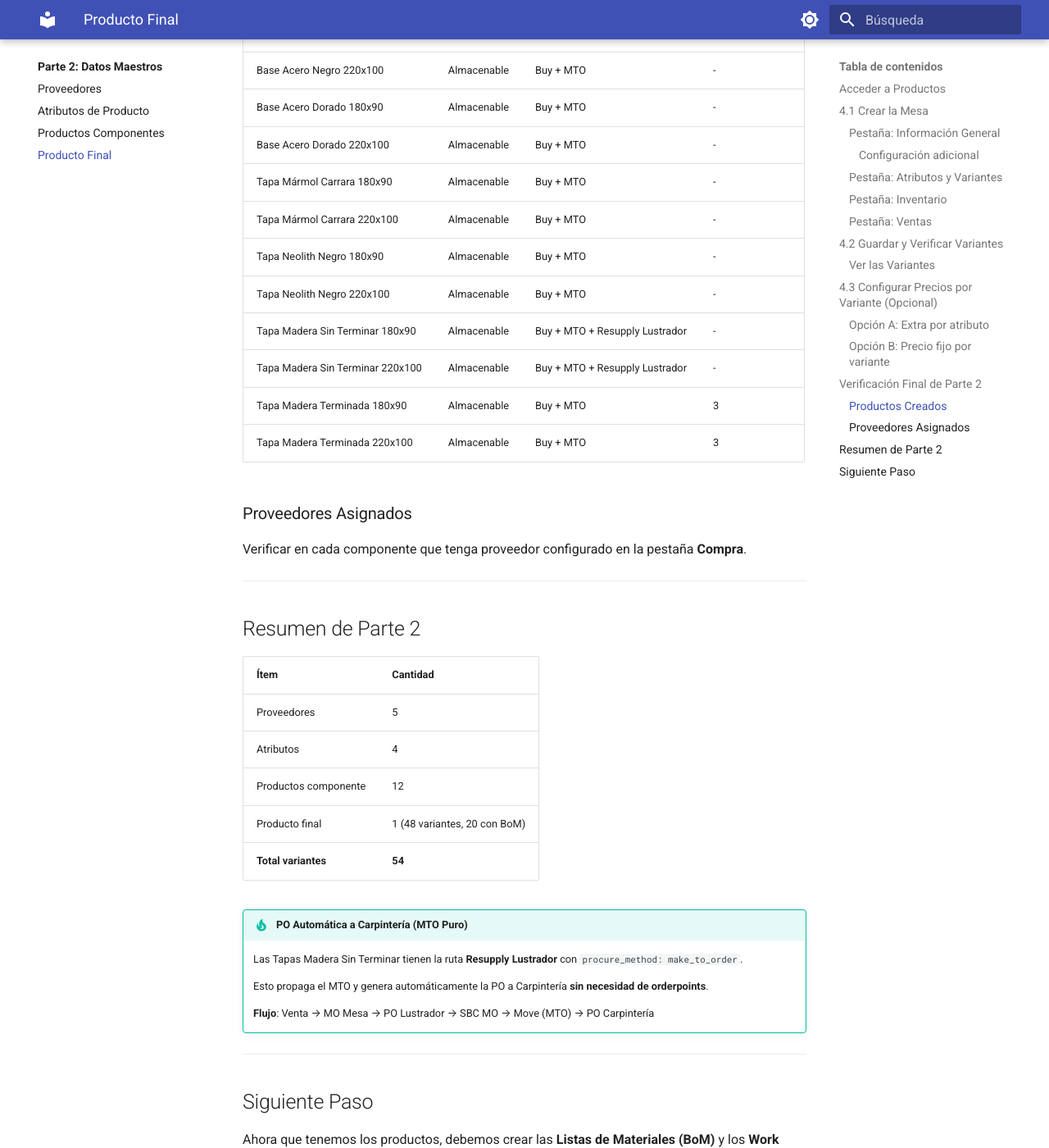
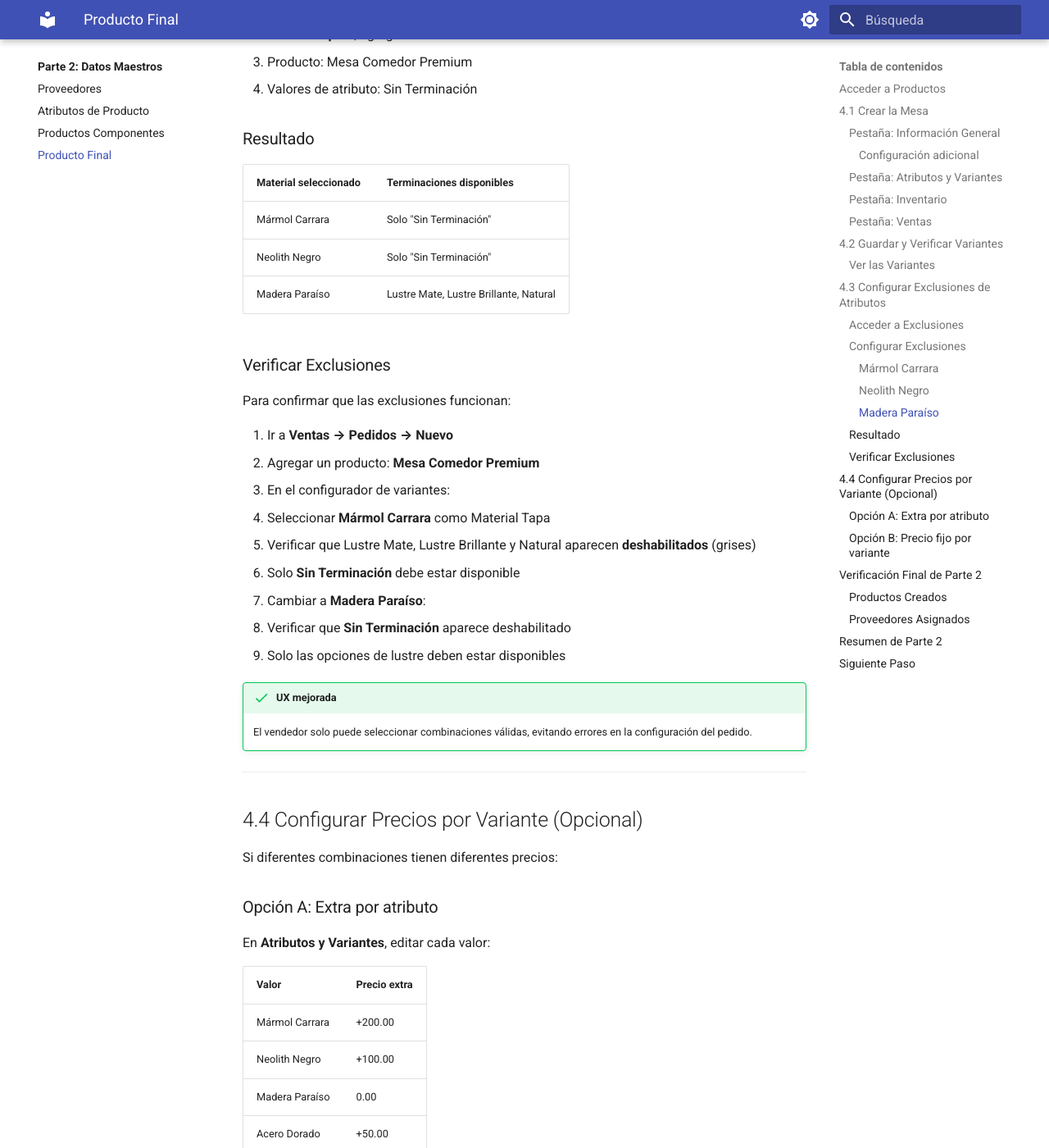
Before and after one commit to NLinks-SA/azul-ba, an MkDocs documentation site: the page built from docs/parte2/04-producto-final.md, in a window 1280 px wide and 1400 px high, scrolled down 4327 px. Shown: the whole window at 82% size. Built offline with MkDocs 1.6.1 and Material for MkDocs 9.7.7, drawn with Linux system fonts in a browser that asks for light colours; some of the changed text lies outside the part shown.

Commit message:
docs: Complete Part 2 documentation for manual recreation
- Add attribute exclusions configuration section (4.3) with step-by-step instructions
- Add verification steps for testing exclusions in sales order
- Update attribute order: Material Tapa → Terminación → Material Base → Medidas
- Complete all product tables with Proveedor and Lead Time columns
- Remove technical jargon (procure_method), use user-friendly explanations
- Fix all component tables for self-contained manual recreation

🤖 Generated with [Claude Code](https://claude.com/claude-code)

Co-Authored-By: Claude <noreply@anthropic.com>

````diff
--- a/docs/parte2/04-producto-final.md
+++ b/docs/parte2/04-producto-final.md
@@ -38,14 +38,17 @@ Inventario → Productos → Productos → Nuevo
 
 ### Pestaña: Atributos y Variantes
 
-Agregar cuatro líneas de atributos:
+Agregar cuatro líneas de atributos **en este orden**:
 
-| Atributo | Valores a seleccionar |
-|----------|----------------------|
-| Material Tapa | Mármol Carrara, Neolith Negro, Madera Paraíso |
-| Material Base | Acero Negro, Acero Dorado |
-| Medidas | 180x90 cm, 220x100 cm |
-| Terminación | Sin Terminación, Lustre Mate, Lustre Brillante, Natural |
+| # | Atributo | Valores a seleccionar |
+|---|----------|----------------------|
+| 1 | Material Tapa | Mármol Carrara, Neolith Negro, Madera Paraíso |
+| 2 | Terminación | Sin Terminación, Lustre Mate, Lustre Brillante, Natural |
+| 3 | Material Base | Acero Negro, Acero Dorado |
+| 4 | Medidas | 180x90 cm, 220x100 cm |
+
+!!! tip "Orden de atributos"
+    Terminación va inmediatamente después de Material Tapa para que las exclusiones (configuradas en el siguiente paso) filtren las opciones visualmente mientras el usuario selecciona.
 
 Al guardar, Odoo crea automáticamente:
 
@@ -111,7 +114,69 @@ Click para ver las 48 variantes. Ejemplos de **variantes con BoM**:
 
 ---
 
-## 4.3 Configurar Precios por Variante (Opcional)
+## 4.3 Configurar Exclusiones de Atributos
+
+Las exclusiones evitan que el usuario seleccione combinaciones inválidas en el configurador de ventas.
+
+### Acceder a Exclusiones
+
+```
+En la Mesa → Pestaña Atributos y Variantes → Click en un valor de atributo → Sección "Excluir para"
+```
+
+### Configurar Exclusiones
+
+Para cada material de tapa, configurar qué terminaciones excluir:
+
+#### Mármol Carrara
+
+1. En Atributos y Variantes, click en **Mármol Carrara**
+2. En la sección **Excluir para**, agregar:
+   - Producto: Mesa Comedor Premium
+   - Valores de atributo: Lustre Mate, Lustre Brillante, Natural
+
+#### Neolith Negro
+
+1. Click en **Neolith Negro**
+2. En **Excluir para**, agregar:
+   - Producto: Mesa Comedor Premium
+   - Valores de atributo: Lustre Mate, Lustre Brillante, Natural
+
+#### Madera Paraíso
+
+1. Click en **Madera Paraíso**
+2. En **Excluir para**, agregar:
+   - Producto: Mesa Comedor Premium
+   - Valores de atributo: Sin Terminación
+
+### Resultado
+
+| Material seleccionado | Terminaciones disponibles |
+|----------------------|---------------------------|
+| Mármol Carrara | Solo "Sin Terminación" |
+| Neolith Negro | Solo "Sin Terminación" |
+| Madera Paraíso | Lustre Mate, Lustre Brillante, Natural |
+
+### Verificar Exclusiones
+
+Para confirmar que las exclusiones funcionan:
+
+1. Ir a **Ventas → Pedidos → Nuevo**
+2. Agregar un producto: **Mesa Comedor Premium**
+3. En el configurador de variantes:
+   - Seleccionar **Mármol Carrara** como Material Tapa
+   - Verificar que Lustre Mate, Lustre Brillante y Natural aparecen **deshabilitados** (grises)
+   - Solo **Sin Terminación** debe estar disponible
+4. Cambiar a **Madera Paraíso**:
+   - Verificar que **Sin Terminación** aparece deshabilitado
+   - Solo las opciones de lustre deben estar disponibles
+
+!!! success "UX mejorada"
+    El vendedor solo puede seleccionar combinaciones válidas, evitando errores en la configuración del pedido.
+
+---
+
+## 4.4 Configurar Precios por Variante (Opcional)
 
 Si diferentes combinaciones tienen diferentes precios:
 
@@ -173,12 +238,12 @@ Verificar en cada componente que tenga proveedor configurado en la pestaña **Co
 | Producto final | 1 (48 variantes, 20 con BoM) |
 | **Total variantes** | **54** |
 
-!!! tip "PO Automática a Carpintería (MTO Puro)"
-    Las Tapas Madera Sin Terminar tienen la ruta **Resupply Lustrador** con `procure_method: make_to_order`.
+!!! tip "PO Automática a Carpintería"
+    Las Tapas Madera Sin Terminar tienen la ruta **Resupply Lustrador** configurada con el método de suministro "Trigger Another Rule" (ver [Parte 1 - Configuración de Inventario](../parte1/02-config-inventario.md#25-crear-ruta-resupply-lustrador)).
 
-    Esto propaga el MTO y genera automáticamente la PO a Carpintería **sin necesidad de orderpoints**.
+    Esto hace que cuando se necesita una Tapa Sin Terminar, el sistema genera automáticamente una PO a Carpintería sin necesidad de reglas de reabastecimiento manuales.
 
-    **Flujo**: Venta → MO Mesa → PO Lustrador → SBC MO → Move (MTO) → PO Carpintería
+    **Flujo**: Venta → MO Mesa → PO Lustrador → Recepción → PO Carpintería (automática)
 
 ---
 
````
Also changed, not shown: docs/parte2/03-productos-componentes.md (+14 -14 lines).
